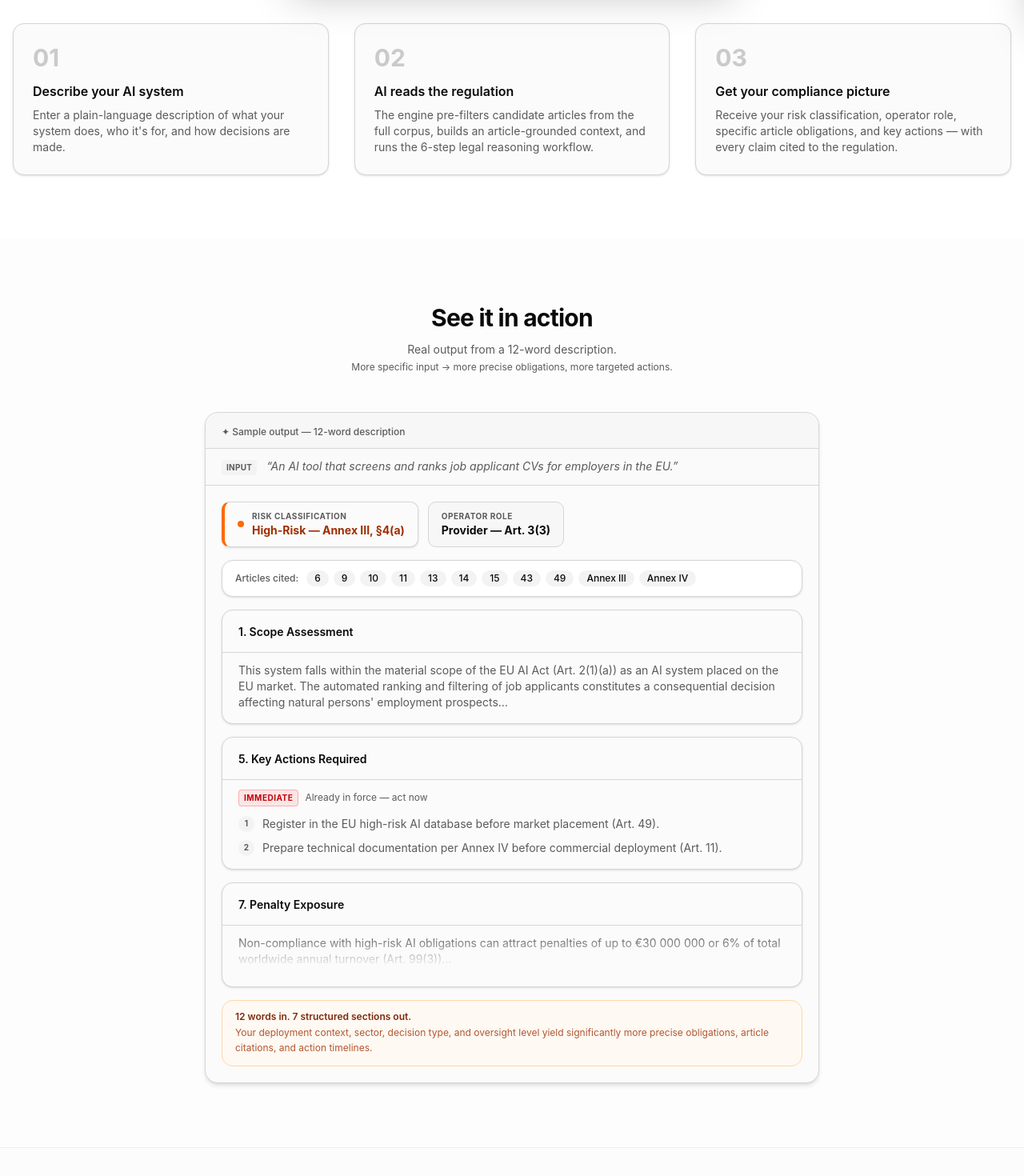
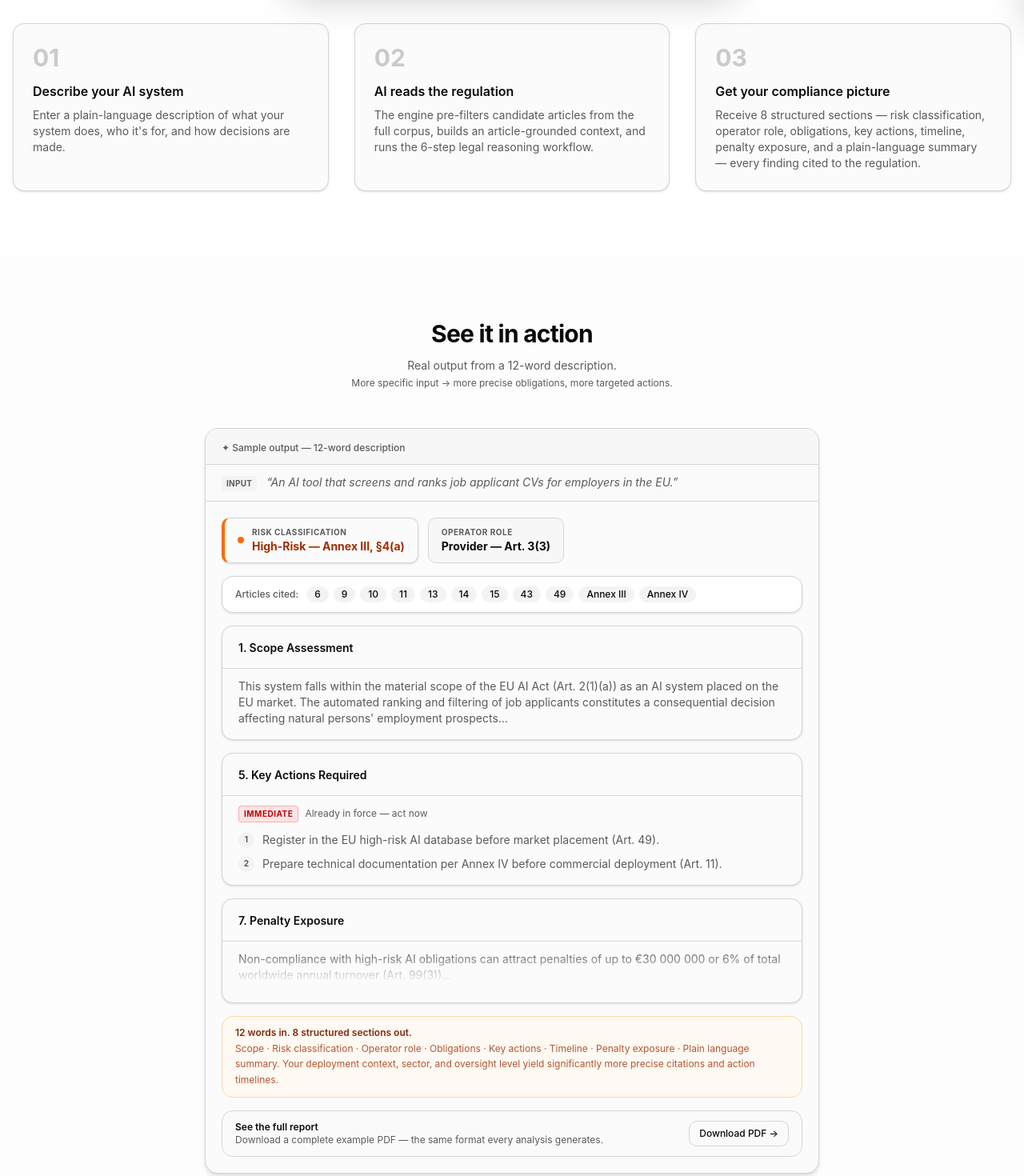
Before and after one commit to ZaZza402/eu-ai-compliance-tool, a Next.js app: page / in a window 1280 px wide. Shown: the part 780-2250 px from the top of the page at 80% size. Built offline with nearby package versions, Linux system fonts and the light colour scheme; no server answers.

Commit message:
fix: 7->8 sections across all marketing copy, add plain language mention, PDF download link, public/ folder fix

```diff
--- a/app/(marketing)/about/page.tsx
+++ b/app/(marketing)/about/page.tsx
@@ -89,11 +89,12 @@ export default function AboutPage() {
           <p>
             So I built it. The engine retrieves the relevant articles from the
             full corpus, builds a grounded legal context, and runs a structured
-            7-section analysis — risk classification, operator role, applicable
-            obligations, key actions with deadlines, a compliance timeline, and
-            penalty exposure — with every single claim cited to the actual
-            regulation. Article numbers. Annex references. The real text, not a
-            summary of a summary.
+            8-section analysis — risk classification, operator role, applicable
+            obligations, key actions with deadlines, a compliance timeline,
+            penalty exposure, and a plain-language summary that translates the
+            legal findings into plain English — with every single claim cited to
+            the actual regulation. Article numbers. Annex references. The real
+            text, not a summary of a summary.
           </p>
 
           <p>
--- a/app/(marketing)/page.tsx
+++ b/app/(marketing)/page.tsx
@@ -59,7 +59,7 @@ export default function LandingPage() {
           <div className="mt-6 flex flex-wrap items-center justify-center gap-x-5 gap-y-2 text-xs text-muted-foreground">
             {[
               "Full 113-article corpus",
-              "7-section structured report",
+              "8-section structured report",
               "Results in ~30 seconds",
               "3 free analyses — no card needed",
             ].map((s) => (
@@ -126,7 +126,7 @@ export default function LandingPage() {
               {
                 step: "03",
                 title: "Get your compliance picture",
-                body: "Receive your risk classification, operator role, specific article obligations, and key actions — with every claim cited to the regulation.",
+                body: "Receive 8 structured sections — risk classification, operator role, obligations, key actions, timeline, penalty exposure, and a plain-language summary — every finding cited to the regulation.",
               },
             ].map(({ step, title, body }) => (
               <div
@@ -305,13 +305,35 @@ export default function LandingPage() {
 
               <div className="rounded-xl border border-orange-200 bg-orange-50/60 px-4 py-3 dark:border-orange-500/20 dark:bg-orange-900/10">
                 <p className="text-xs font-semibold text-orange-900 dark:text-orange-300">
-                  12 words in. 7 structured sections out.
+                  12 words in. 8 structured sections out.
                 </p>
                 <p className="mt-0.5 text-xs leading-relaxed text-orange-800/80 dark:text-orange-400/80">
-                  Your deployment context, sector, decision type, and oversight
-                  level yield significantly more precise obligations, article
-                  citations, and action timelines.
+                  Scope · Risk classification · Operator role · Obligations ·
+                  Key actions · Timeline · Penalty exposure · Plain language
+                  summary. Your deployment context, sector, and oversight level
+                  yield significantly more precise citations and action
+                  timelines.
                 </p>
+              </div>
+
+              {/* PDF download */}
+              <div className="flex items-center justify-between rounded-xl border border-border bg-muted/30 px-4 py-3">
+                <div>
+                  <p className="text-xs font-semibold text-foreground">
+                    See the full report
+                  </p>
+                  <p className="text-xs text-muted-foreground">
+                    Download a complete example PDF — the same format every
+                    analysis generates.
+                  </p>
+                </div>
+                <a
+                  href="/EU_AI_Act_Compliance_Report_example.pdf"
+                  download
+                  className="ml-4 shrink-0 inline-flex h-8 items-center justify-center rounded-lg border border-border px-3 text-xs font-medium transition-colors hover:bg-accent hover:text-accent-foreground"
+                >
+                  Download PDF →
+                </a>
               </div>
             </div>
           </div>
@@ -510,7 +532,7 @@ export default function LandingPage() {
               },
               {
                 q: "How long does an analysis take?",
-                a: "Typically 20–40 seconds. The engine retrieves all relevant articles from the corpus, builds an article-grounded context, and runs a structured 7-section reasoning workflow. The loading screen shows each step in real time.",
+                a: "Typically 20–40 seconds. The engine retrieves all relevant articles from the corpus, builds an article-grounded context, and runs a structured 8-section reasoning workflow. The loading screen shows each step in real time.",
               },
               {
                 q: "Am I charged if an analysis fails?",
--- a/app/(marketing)/pricing/page.tsx
+++ b/app/(marketing)/pricing/page.tsx
@@ -9,7 +9,7 @@ export const metadata: Metadata = {
 };
 
 const INCLUDED_IN_ALL = [
-  "Full 7-section structured compliance report",
+  "Full 8-section structured compliance report",
   "Risk classification with regulation grounding",
   "Applicable obligations per article",
   "Key actions with compliance deadlines",
```
